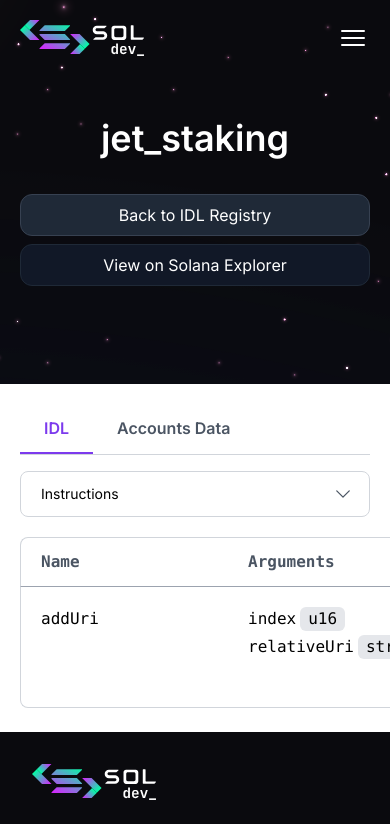
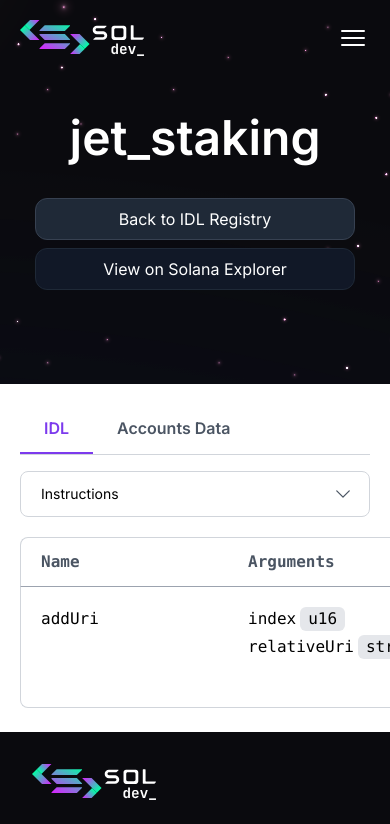
Before and after one commit to Tru3Bliss/solana-modern-ui, a Next.js app: page /registry/1 in a window 390 px wide. Shown: the top 824 px of the page. Built offline with nearby package versions, Linux system fonts and the light colour scheme.

Commit message:
refactor: hero cta section and buttons

```diff
--- a/src/layouts/lesson.tsx
+++ b/src/layouts/lesson.tsx
@@ -1,8 +1,9 @@
 import { NextSeo, NextSeoProps } from "next-seo";
 import AppHeader from "@/components/core/AppHeader";
 import AppFooter from "@/components/core/AppFooter";
+import Link from "next/link";
 
-import Link from "next/link";
+import heroStyles from "@/styles/PageHero.module.css";
 import PageHero from "@/components/core/PageHero";
 import {
   ArrowLeftIcon,
@@ -44,19 +45,19 @@
             <span>4 minutes</span>
           </p> */}
 
-          <div className="justify-center py-5 space-x-0 space-y-2 lg:space-x-3 lg:space-y-0 lg:flex">
+          <section className={heroStyles.ctaSection}>
             <Link
               href={"/course/#hash-routing"}
-              className="block btn btn-default lg:inline-block"
+              className={`btn btn-default ${heroStyles.ctaBtn}`}
             >
-              {/* <ArrowLeftIcon className="mr-2 icon" /> */}
+              {/* <ArrowLeftIcon className="icon" /> */}
               Back to course
             </Link>
-            <Link href={"#"} className="block btn btn-dark lg:inline-block">
+            <Link href={"#"} className={`btn btn-dark ${heroStyles.ctaBtn}`}>
               Share on twitter
-              {/* <ArrowTopRightOnSquareIcon className="ml-2 icon" /> */}
+              {/* <ArrowTopRightOnSquareIcon className="icon" /> */}
             </Link>
-          </div>
+          </section>
         </PageHero>
 
         {children}
--- a/src/pages/registry/[address].tsx
+++ b/src/pages/registry/[address].tsx
@@ -3,6 +3,7 @@
 import styles from "@/styles/registry.module.css";
 import Link from "next/link";
 
+import heroStyles from "@/styles/PageHero.module.css";
 import PageHero from "@/components/core/PageHero";
 import IDLNav from "@/components/registry/IDLNav";
 
@@ -33,23 +34,23 @@
           optional paragraph text
         </p> */}
 
-        <div className="justify-center py-5 space-x-0 space-y-2 lg:space-x-3 lg:space-y-0 lg:flex">
+        <section className={heroStyles.ctaSection}>
           <Link
             href={"/registry"}
-            className="block btn btn-default lg:inline-block"
+            className={`btn btn-default ${heroStyles.ctaBtn}`}
           >
-            {/* <ArrowLeftIcon className="mr-2 icon" /> */}
+            {/* <ArrowLeftIcon className="icon" /> */}
             Back to IDL Registry
           </Link>
           <Link
             href={`https://explorer.solana.com/address/${program.address}`}
             target="_blank"
-            className="block btn btn-dark lg:inline-block"
+            className={`btn btn-dark ${heroStyles.ctaBtn}`}
           >
             View on Solana Explorer
-            {/* <ArrowTopRightOnSquareIcon className="ml-2 icon" /> */}
+            {/* <ArrowTopRightOnSquareIcon className="icon" /> */}
           </Link>
-        </div>
+        </section>
       </PageHero>
 
       <section className={"container"}>
--- a/src/styles/PageHero.module.css
+++ b/src/styles/PageHero.module.css
@@ -10,7 +10,7 @@
 }
 
 .hero h1 {
-  @apply text-4xl tracking-normal md:text-6xl;
+  @apply text-5xl tracking-normal md:text-6xl;
 }
 /* .hero p {
   @apply text-xl;
@@ -21,3 +21,13 @@
   @apply flex items-center justify-center text-center;
   @apply text-white;
 }
+
+.ctaSection {
+  @apply justify-center max-w-xs py-5 mx-auto space-x-0 space-y-2 md:max-w-none md:space-x-3 md:space-y-0 md:flex;
+}
+.ctaSection .ctaBtn {
+  @apply flex justify-center text-center;
+}
+.ctaSection .ctaBtn svg {
+  @apply ml-2;
+}
```
